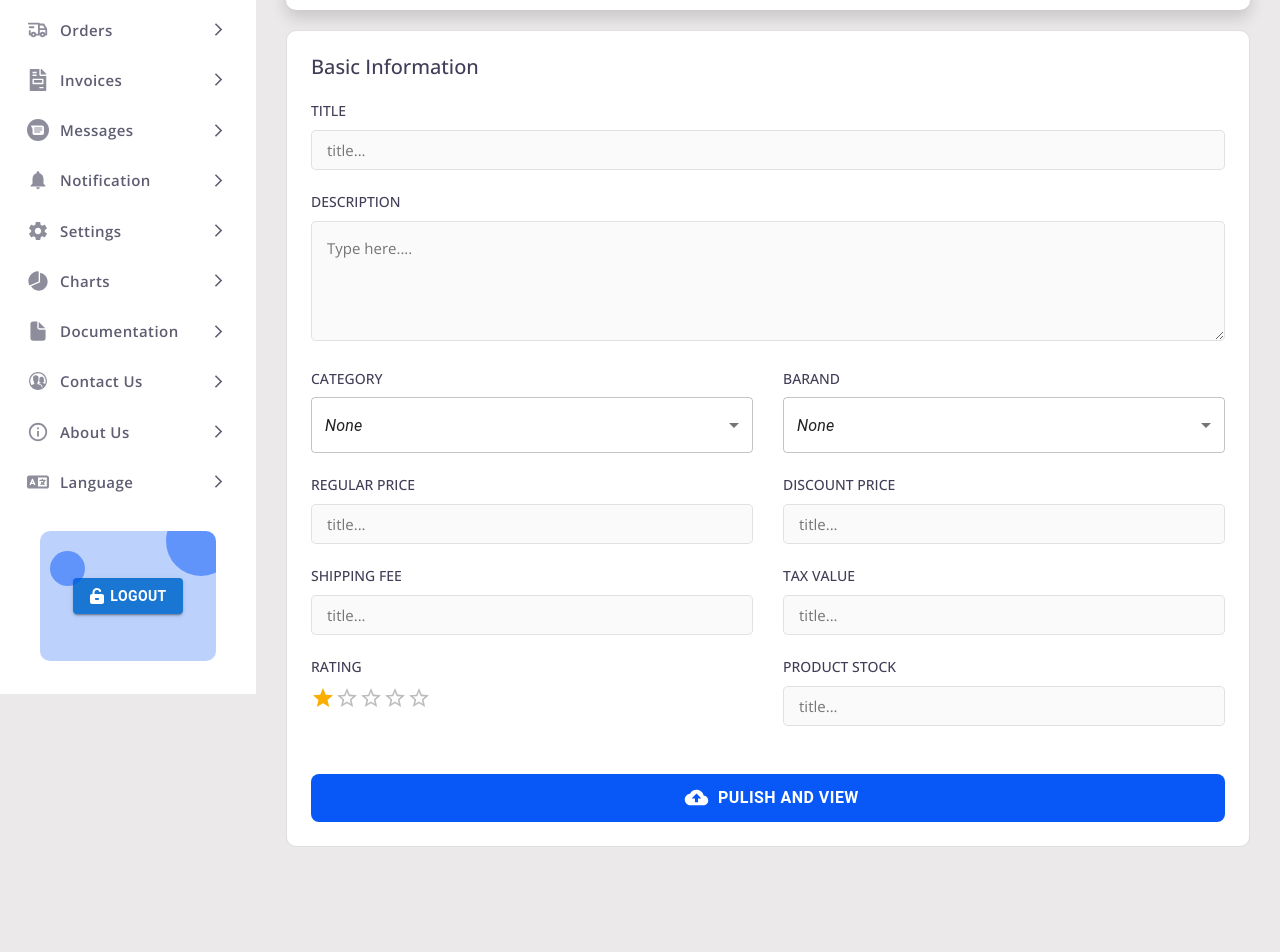
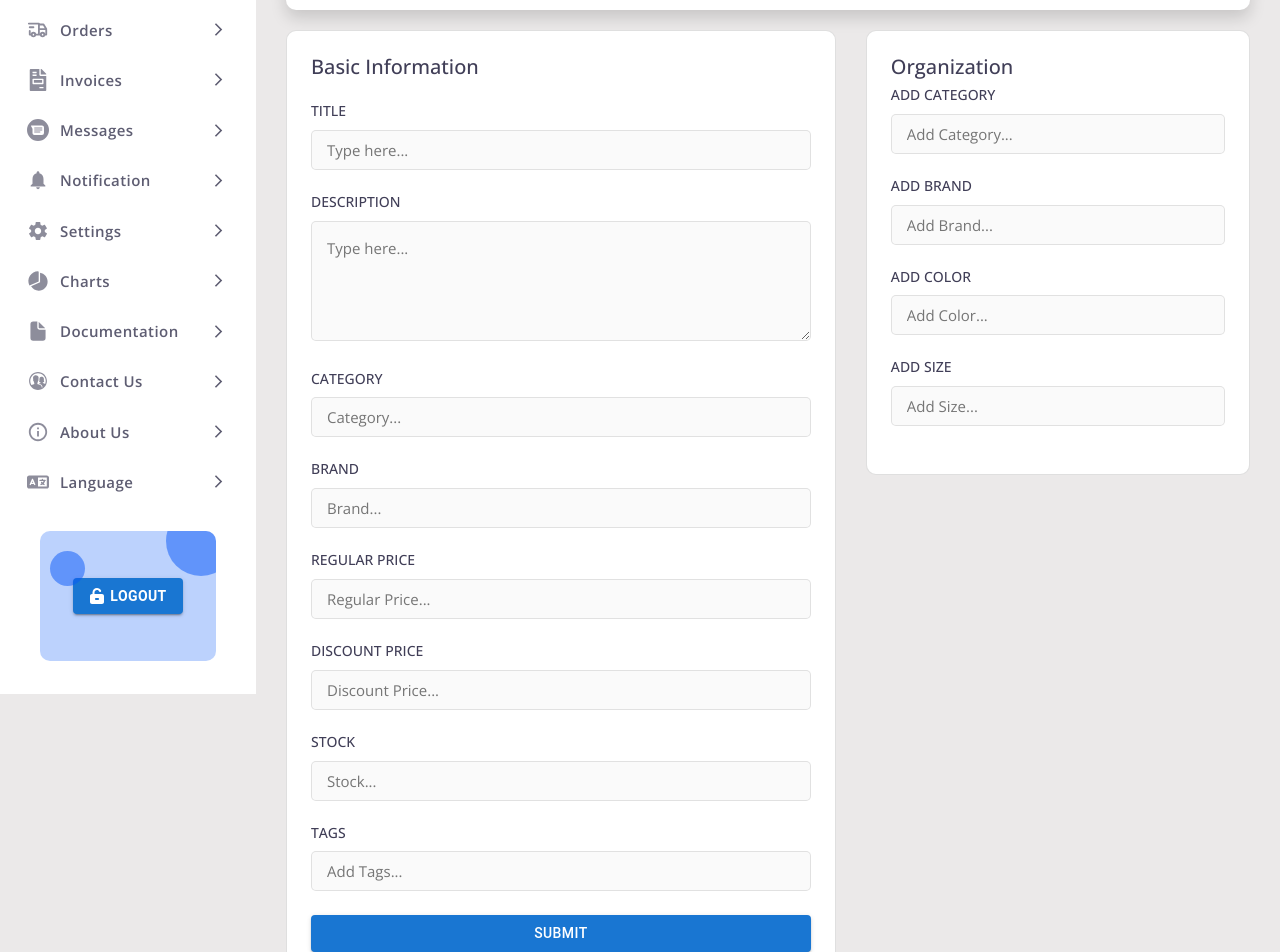
Before and after one commit to mishra-naveen-dev/admin_Dashboard, a React (Create React App) app: page /product/upload in a window 1280 px wide. Shown: the part 176-1128 px from the top of the page. Built offline with nearby package versions, Linux system fonts and the light colour scheme.

Commit message:
upload page featured is going on

```diff
--- a/package.json
+++ b/package.json
@@ -19,6 +19,7 @@
     "react-dom": "^18.2.0",
     "react-google-charts": "^5.2.1",
     "react-icons": "^5.4.0",
+    "react-lazy-load-image-component": "^1.6.3",
     "react-router-dom": "^7.1.1",
     "react-scripts": "5.0.1",
     "react-slick": "^0.30.3",
--- a/src/components/PageHeader/PageHeader.js
+++ b/src/components/PageHeader/PageHeader.js
@@ -28,7 +28,7 @@ const PageHeader = ({ pageName }) => {
             className="hover:underline flex items-center"
             style={{ textDecoration: "none", fontSize: "18px" }}
           >
-            {React.cloneElement(link.icon, { className: " ml-3" })} ~
+            {React.cloneElement(link.icon, { className: " ml-3" })}
             <span className="ml-1">{link.name}</span>
           </Link>
         ))}
--- a/src/components/TableComponent.js
+++ b/src/components/TableComponent.js
@@ -262,9 +262,10 @@ const TableComponent = () => {
 
                     <Link to="/product/details"><Button className="secondary" color="secondary"><FaEye />   </Button></Link>
 
+                    <Link to="/product/upload">
                   <Button className="success" color="success">
                     <HiPencilAlt />
-                  </Button>
+                  </Button></Link>
                   <Button className="error" color="error">
                     <MdDelete />
                   </Button>
--- a/src/pages/ProductUpload/index.js
+++ b/src/pages/ProductUpload/index.js
@@ -1,151 +1,266 @@
-import React from "react";
+import React, { useState } from "react";
 import "./ProductUpload.css";
 import PageHeader from "../../components/PageHeader/PageHeader";
-import { useState } from "react";
-//
-import InputLabel from "@mui/material/InputLabel";
-import MenuItem from "@mui/material/MenuItem";
-import FormControl from "@mui/material/FormControl";
-import Select from "@mui/material/Select";
-import FormHelperText from "@mui/material/FormHelperText";
-import Rating from "@mui/material/Rating";
 import Button from "@mui/material/Button";
-import { IoMdCloudUpload } from "react-icons/io";
 
 const ProductUpload = () => {
-  const [categoryVal, setcategoryVal] = useState("");
-  const [ratingValue, setRatingValue] = useState(1);
+  const [title, setTitle] = useState("");
+  const [description, setDescription] = useState("");
+  const [category, setCategory] = useState("");
+  const [brand, setBrand] = useState("");
+  const [regularPrice, setRegularPrice] = useState("");
+  const [discountPrice, setDiscountPrice] = useState("");
+  const [stock, setStock] = useState("");
+  const [tags, setTags] = useState("");
+  const [color, setColor] = useState("");
+  const [size, setSize] = useState("");
+  const [weight, setWeight] = useState("");
+  const [images, setImages] = useState([]);
 
-  const handleChangeCategory = (event) => {
-    setcategoryVal(event.target.value);
+  const handleImageUpload = (e) => {
+    const files = Array.from(e.target.files);
+    setImages((prevImages) => [...prevImages, ...files]);
   };
+
+  const removeImage = (index) => {
+    setImages((prevImages) => prevImages.filter((_, i) => i !== index));
+  };
+
+  const handleSubmit = (event) => {
+    event.preventDefault();
+    const formData = {
+      title,
+      description,
+      category,
+      brand,
+      regularPrice,
+      discountPrice,
+      stock,
+      tags,
+      color,
+      size,
+      weight,
+      images,
+    };
+    console.log("Form submitted:", formData);
+  };
+
   return (
-    <>
     <div className="productdashboardBoxWrapper product-right-content mx-auto">
-        {/* Header */}
       <PageHeader pageName="Product Upload" />
-
-        {/* upload */}
-        <form className="form">
+      <form className="form" onSubmit={handleSubmit}>
         <div className="row">
-            <div className="col-sm-12">
+          {/* Basic Information Section */}
+          <div className="col-md-7">
             <div className="card p-4">
               <h5 className="mb-4">Basic Information</h5>
               <div className="form-group">
                 <h6>TITLE</h6>
-                  <input type="text" placeholder="title..." />
+                <input
+                  type="text"
+                  value={title}
+                  onChange={(e) => setTitle(e.target.value)}
+                  placeholder="Type here..."
+                  required
+                />
               </div>
               <div className="form-group">
                 <h6>DESCRIPTION</h6>
                 <textarea
-                    name=""
-                    placeholder="Type here...."
+                  value={description}
+                  onChange={(e) => setDescription(e.target.value)}
+                  placeholder="Type here..."
                   rows={5}
-                    cols={10}
-                    id=""
+                  required
                 ></textarea>
               </div>
-                <div className="row">
-                  <div className="col">
               <div className="form-group">
                 <h6>CATEGORY</h6>
-                      <Select
-                        value={categoryVal}
-                        onChange={handleChangeCategory}
-                        displayEmpty
-                        inputProps={{ "aria-label": "Without label" }}
-                        className="w-100"
-                      >
-                        <MenuItem value="">
-                          <em>None</em>
-                        </MenuItem>
-                        <MenuItem value={10}>Ten</MenuItem>
-                        <MenuItem value={20}>Twenty</MenuItem>
-                        <MenuItem value={30}>Thirty</MenuItem>
-                      </Select>
+                <input
+                  type="text"
+                  value={category}
+                  onChange={(e) => setCategory(e.target.value)}
+                  placeholder="Category..."
+                  required
+                />
+              </div>
+              <div className="form-group">
+                <h6>BRAND</h6>
+                <input
+                  type="text"
+                  value={brand}
+                  onChange={(e) => setBrand(e.target.value)}
+                  placeholder="Brand..."
+                  required
+                />
+              </div>
+              <div className="form-group">
+                <h6>REGULAR PRICE</h6>
+                <input
+                  type="number"
+                  value={regularPrice}
+                  onChange={(e) => setRegularPrice(e.target.value)}
+                  placeholder="Regular Price..."
+                  required
+                />
+              </div>
+              <div className="form-group">
+                <h6>DISCOUNT PRICE</h6>
+                <input
+                  type="number"
+                  value={discountPrice}
+                  onChange={(e) => setDiscountPrice(e.target.value)}
+                  placeholder="Discount Price..."
+                  required
+                />
+              </div>
+              <div className="form-group">
+                <h6>STOCK</h6>
+                <input
+                  type="number"
+                  value={stock}
+                  onChange={(e) => setStock(e.target.value)}
+                  placeholder="Stock..."
+                  required
+                />
+              </div>
+              <div className="form-group">
+                <h6>TAGS</h6>
+                <input
+                  type="text"
+                  value={tags}
+                  onChange={(e) => setTags(e.target.value)}
+                  placeholder="Add Tags..."
+                />
+              </div>
+              <Button type="submit" variant="contained" color="primary">
+                Submit
+              </Button>
             </div>
           </div>
-                  <div className="col">
+
+          {/* Organization Section */}
+          <div className="col-md-5">
+            <div className="card p-4">
+              <h5>Organization</h5>
               <div className="form-group">
-                      <h6>BARAND</h6>
-                      <Select
-                        value={categoryVal}
-                        onChange={handleChangeCategory}
-                        displayEmpty
-                        inputProps={{ "aria-label": "Without label" }}
-                        className="w-100"
-                      >
-                        <MenuItem value="">
-                          <em>None</em>
-                        </MenuItem>
-                        <MenuItem value={10}>Ten</MenuItem>
-                        <MenuItem value={20}>Twenty</MenuItem>
-                        <MenuItem value={30}>Thirty</MenuItem>
-                      </Select>
+                <h6>ADD CATEGORY</h6>
+                <input
+                  type="text"
+                  value={category}
+                  onChange={(e) => setCategory(e.target.value)}
+                  placeholder="Add Category..."
+                />
+              </div>
+              <div className="form-group">
+                <h6>ADD BRAND</h6>
+                <input
+                  type="text"
+                  value={brand}
+                  onChange={(e) => setBrand(e.target.value)}
+                  placeholder="Add Brand..."
+                />
+              </div>
+              <div className="form-group">
+                <h6>ADD COLOR</h6>
+                <input
+                  type="text"
+                  value={color}
+                  onChange={(e) => setColor(e.target.value)}
+                  placeholder="Add Color..."
+                />
+              </div>
+              <div className="form-group">
+                <h6>ADD SIZE</h6>
+                <input
+                  type="text"
+                  value={size}
+                  onChange={(e) => setSize(e.target.value)}
+                  placeholder="Add Size..."
+                />
               </div>
             </div>
           </div>
-                <div className="row">
-                  <div className="col">
+
+          {/* Specification Section */}
+          <div className="col-md-5 mt-3">
+            <div className="card p-4">
+              <h5>Specification</h5>
               <div className="form-group">
-                      <h6>REGULAR PRICE</h6>
-                      <input type="text" placeholder="title..." />
+                <h6>SIZE</h6>
+                <input
+                  type="text"
+                  value={size}
+                  onChange={(e) => setSize(e.target.value)}
+                  placeholder="Size..."
+                />
               </div>
+              <div className="form-group">
+                <h6>COLOR</h6>
+                <input
+                  type="text"
+                  value={color}
+                  onChange={(e) => setColor(e.target.value)}
+                  placeholder="Color..."
+                />
               </div>
-                  <div className="col">
               <div className="form-group">
-                      <h6>DISCOUNT PRICE</h6>
-                      <input type="text" placeholder="title..." />
+                <h6>STOCK</h6>
+                <input
+                  type="number"
+                  value={stock}
+                  onChange={(e) => setStock(e.target.value)}
+                  placeholder="Stock..."
+                />
+              </div>
+              <div className="form-group">
+                <h6>WEIGHT</h6>
+                <input
+                  type="number"
+                  value={weight}
+                  onChange={(e) => setWeight(e.target.value)}
+                  placeholder="Weight..."
+                />
               </div>
             </div>
           </div>
-                {/*  */}
-                <div className="row">
-                  <div className="col">
+
+          {/* Image Upload Section */}
+          <div className="col-md-5 mt-3">
+            <div className="card p-4">
+              <h5>Image Upload</h5>
               <div className="form-group">
-                      <h6>SHIPPING FEE</h6>
-                      <input type="text" placeholder="title..." />
-                    </div>
-                  </div>
-                  <div className="col">
-                    <div className="form-group">
-                      <h6>TAX VALUE</h6>
-                      <input type="text" placeholder="title..." />
-                    </div>
-                  </div>
-                </div>
-                {/*  */}
-                <div className="row">
-                  <div className="col">
-                    <div className="form-group">
-                      <h6>RATING</h6>
-                      <Rating
-                        name="simple-controlled"
-                        value={ratingValue}
-                        onChange={(event, newValue) => {
-                          setRatingValue(newValue);
-                        }}
+                <h6>UPLOAD IMAGES</h6>
+                <input
+                  type="file"
+                  multiple
+                  accept="image/*"
+                  onChange={handleImageUpload}
                 />
               </div>
+              <div className="image-preview">
+                {images.map((image, index) => (
+                  <div key={index} className="preview-item">
+                    <img
+                      src={URL.createObjectURL(image)}
+                      alt={`Preview ${index}`}
+                      className="img-thumbnail"
+                    />
+                    <button
+                      type="button"
+                      className="btn btn-danger"
+                      onClick={() => removeImage(index)}
+                    >
+                      Remove
+                    </button>
                   </div>
-                  <div className="col">
-                    <div className="form-group">
-                      <h6> PRODUCT STOCK</h6>
-                      <input type="text" placeholder="title..." />
+                ))}
               </div>
-                  </div>
-                </div>
-                <br />
-                <Button className="btn-blue btn-lg btn-big">
-                  <IoMdCloudUpload />
-                &nbsp;  PULISH AND VIEW
-                </Button>
             </div>
           </div>
         </div>
       </form>
     </div>
-    </>
   );
 };
 
```
Also changed, not shown: 1 other file (tests, documents, lock files or other folders). Lines whose indentation alone changed are shown as unchanged.
